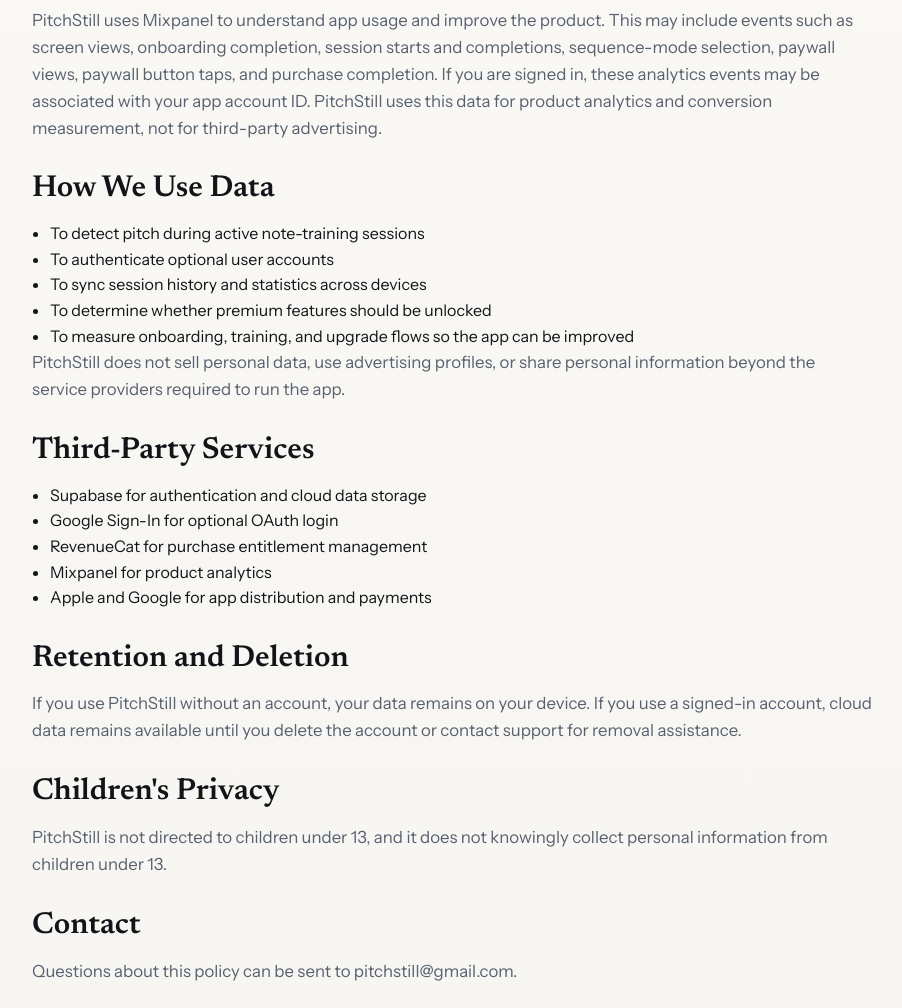
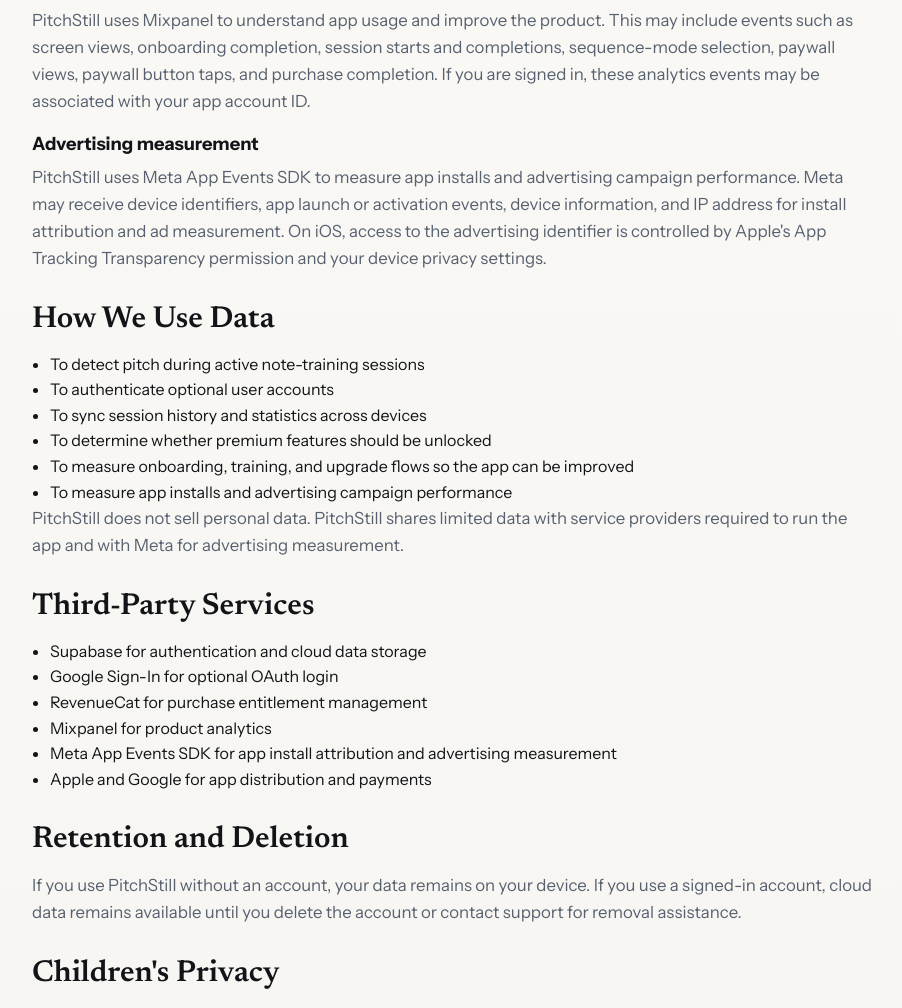
Before and after one commit to pitchstill/pitchstill-web, a plain HTML site: page privacy/index.html in a window 1280 px wide. Shown: the part 941-1949 px from the top of the page, without its empty margins (18-920 px from the left). Drawn offline with Linux system fonts and the light colour scheme.

Commit message:
Update privacy policy for Meta app events

```diff
--- a/privacy/index.html
+++ b/privacy/index.html
@@ -47,7 +47,7 @@
       <main class="document-page">
         <div class="eyebrow">Legal</div>
         <h1>Privacy Policy</h1>
-        <p class="document-meta">Last updated: April 3, 2026</p>
+        <p class="document-meta">Last updated: June 2, 2026</p>
 
         <section class="document-section">
           <h2>Overview</h2>
@@ -91,8 +91,16 @@
             include events such as screen views, onboarding completion, session starts and
             completions, sequence-mode selection, paywall views, paywall button taps, and purchase
             completion. If you are signed in, these analytics events may be associated with your
-            app account ID. PitchStill uses this data for product analytics and conversion
-            measurement, not for third-party advertising.
+            app account ID.
+          </p>
+
+          <h3>Advertising measurement</h3>
+          <p>
+            PitchStill uses Meta App Events SDK to measure app installs and advertising campaign
+            performance. Meta may receive device identifiers, app launch or activation events,
+            device information, and IP address for install attribution and ad measurement. On iOS,
+            access to the advertising identifier is controlled by Apple's App Tracking Transparency
+            permission and your device privacy settings.
           </p>
         </section>
 
@@ -104,10 +112,11 @@
             <li>To sync session history and statistics across devices</li>
             <li>To determine whether premium features should be unlocked</li>
             <li>To measure onboarding, training, and upgrade flows so the app can be improved</li>
+            <li>To measure app installs and advertising campaign performance</li>
           </ul>
           <p>
-            PitchStill does not sell personal data, use advertising profiles, or share personal
-            information beyond the service providers required to run the app.
+            PitchStill does not sell personal data. PitchStill shares limited data with service
+            providers required to run the app and with Meta for advertising measurement.
           </p>
         </section>
 
@@ -118,6 +127,7 @@
             <li>Google Sign-In for optional OAuth login</li>
             <li>RevenueCat for purchase entitlement management</li>
             <li>Mixpanel for product analytics</li>
+            <li>Meta App Events SDK for app install attribution and advertising measurement</li>
             <li>Apple and Google for app distribution and payments</li>
           </ul>
         </section>
```
